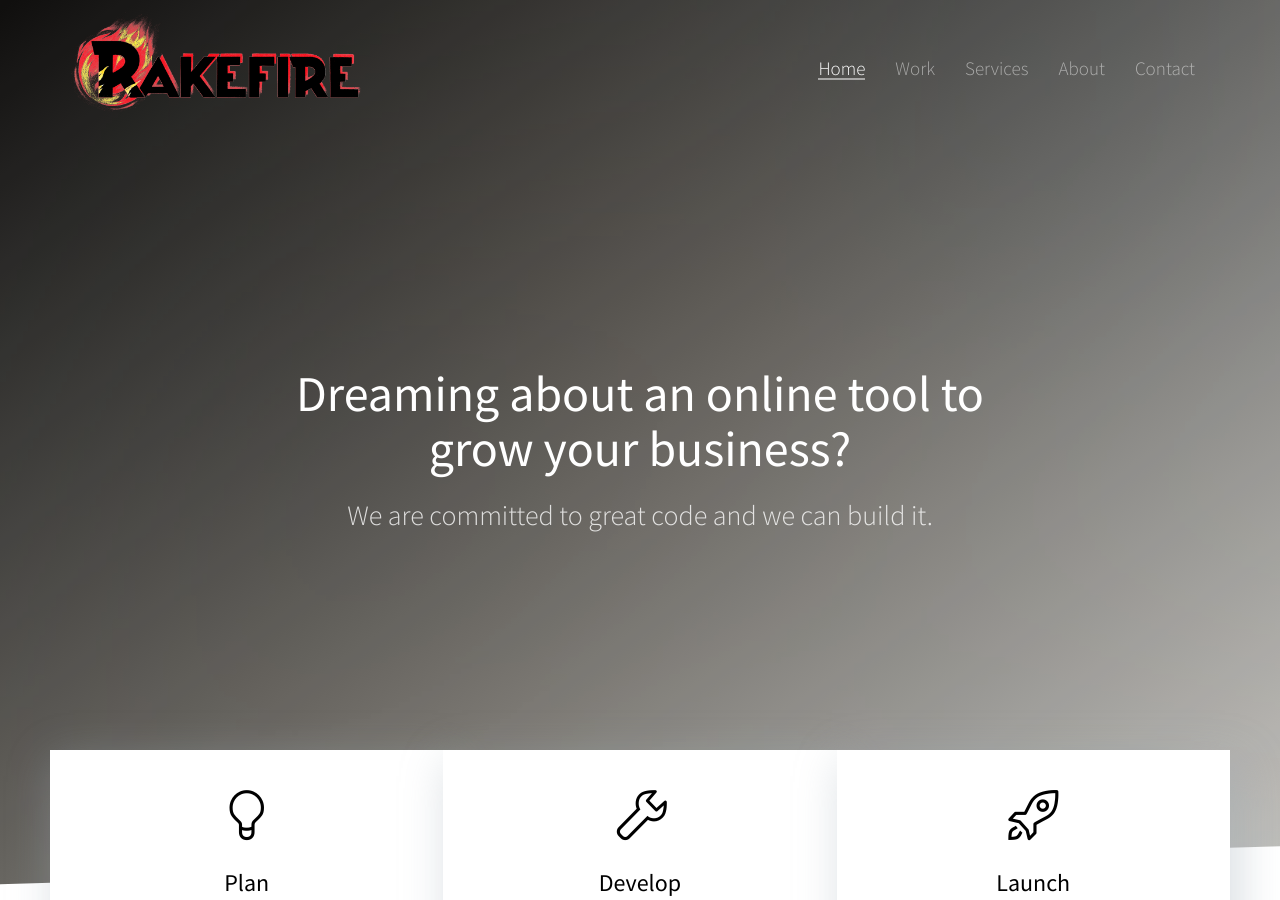
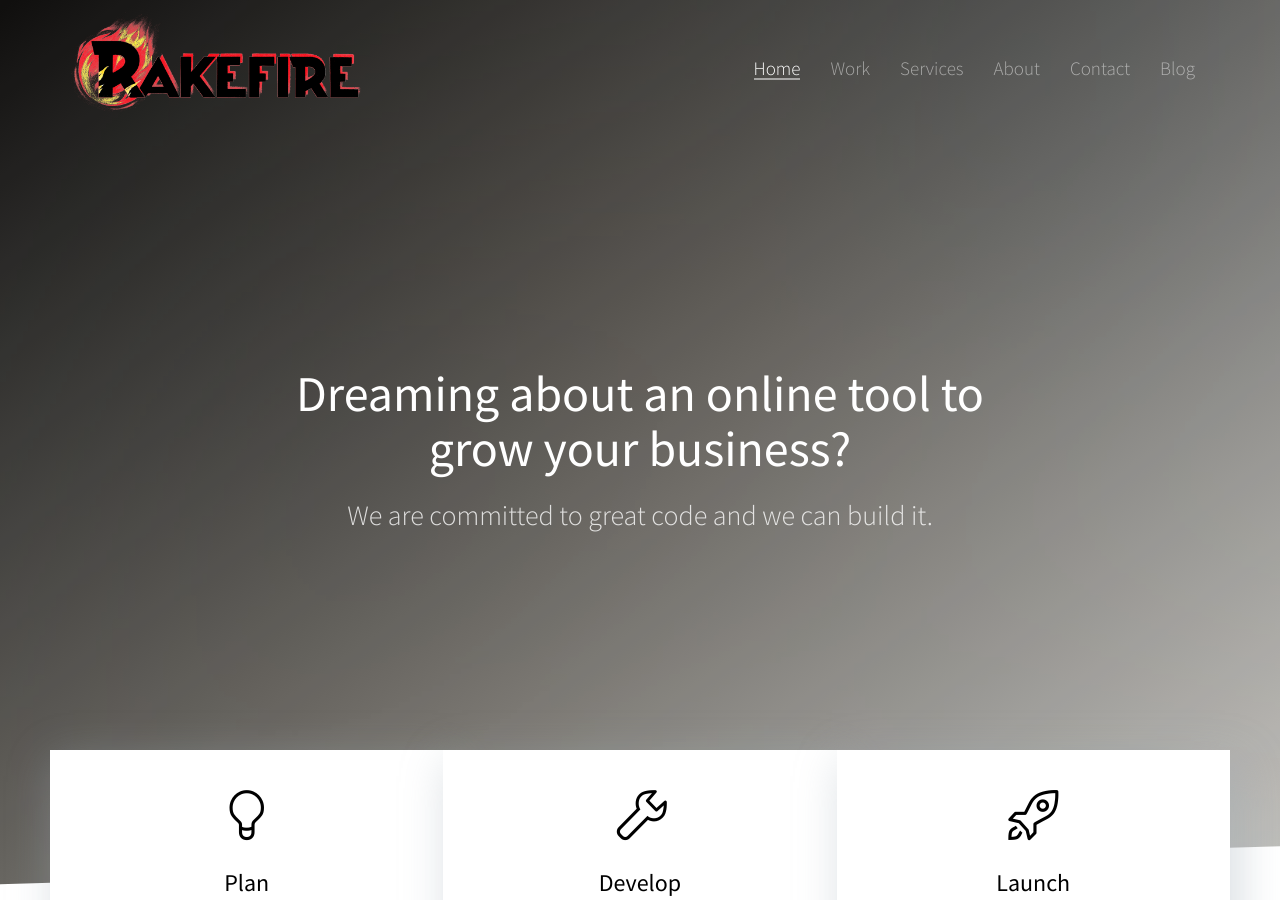
Before and after one commit to Rakefire/rakefire.github.io, a Jekyll site: the page built from index.html, in a window 1280 px wide and 900 px high. Built offline with Jekyll 4.4.1, drawn with Linux system fonts in a browser that asks for light colours; some web fonts are replaced.

Commit message:
Add blog to navbar

```diff
--- a/_includes/header.html
+++ b/_includes/header.html
@@ -14,6 +14,7 @@
           <li><a href="/#services" data-nav-section="services"><span>Services</span></a></li>
           <li><a href="/#about" data-nav-section="about"><span>About</span></a></li>
           <li><a href="/#contact" data-nav-section="contact"><span>Contact</span></a></li>
+          <li><a href="https://blog.rakefire.io" class="external"><span>Blog</span></a></li>
         </ul>
       </div>
     </nav>
```
